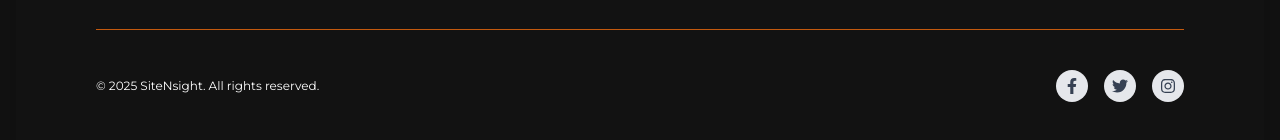
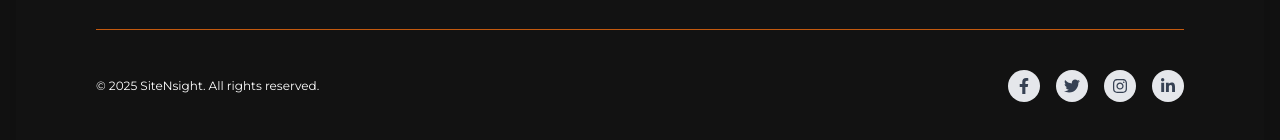
Before and after one commit to orlamee/siten-sight, a Next.js app: page / in a window 1280 px wide. Shown: the part 3626-3766 px from the top of the page. Built offline with nearby package versions, Linux system fonts and the light colour scheme.

Commit message:
fix: add LinkedIn icon and update Instagram link in Footer component

```diff
--- a/src/app/components/Footer.tsx
+++ b/src/app/components/Footer.tsx
@@ -1,7 +1,7 @@
 'use client';
 
 import Image from 'next/image';
-import { FaFacebookF, FaTwitter, FaInstagram } from 'react-icons/fa';
+import { FaFacebookF, FaTwitter, FaInstagram, FaLinkedinIn } from 'react-icons/fa';
 import { FaArrowUp } from 'react-icons/fa6';
 import ThemeToggle from './ThemeToggle';
 
@@ -49,11 +49,18 @@ export default function Footer() {
                 <FaTwitter size={16} />
               </a>
               <a
-                href="#"
+                href="https://www.instagram.com/sitensight/?igsh=MTZ5bGJobGl4cWJ0MQ%3D%3D"
                 aria-label="Instagram"
                 className="bg-gray-200 hover:bg-gray-300 text-gray-700 p-2 rounded-full transition"
               >
                 <FaInstagram size={16} />
+              </a>
+              <a
+                href=""
+                aria-label="Instagram"
+                className="bg-gray-200 hover:bg-gray-300 text-gray-700 p-2 rounded-full transition"
+              >
+                <FaLinkedinIn size={16} />
               </a>
             </div>
           </div>
```
